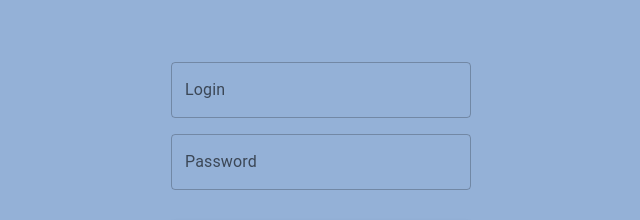
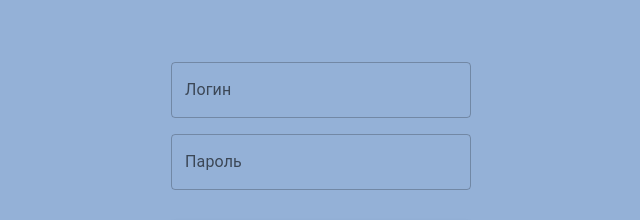
Before and after one commit to Darya-Dubovik/Carts-App, a React app: page / in a window 1280 px wide. Shown: the part 248-468 px from the top of the page, without its empty margins (319-959 px from the left). Built offline with nearby package versions, Linux system fonts and the light colour scheme.

Commit message:
chore(cleanup): remove comments and unused code

```diff
--- a/src/pages/Login.jsx
+++ b/src/pages/Login.jsx
@@ -1,23 +1,16 @@
 import React, { useEffect, useState } from "react";
-import { useDispatch, useSelector } from "react-redux";
-import { login } from "../features/authSlice.js";
-import { Navigate, useNavigate } from "react-router-dom";
+import { useNavigate } from "react-router-dom";
 import { Alert, Box, Button, TextField } from "@mui/material";
 import { validateLoginForm } from "../utils/validateLoginForm.js";
 import { useLoginMutation } from "../services/auth.js";
 
 export function Login() {
-  //const user = useSelector((state) => state.auth.user);
-  //const isAuth = useSelector((state) => state.auth.isAuthenticated);
   const [login, { isLoading, error }] = useLoginMutation();
 
-  const dispatch = useDispatch();
   const navigate = useNavigate();
 
   const [userLogin, setUserLogin] = useState("");
   const [userPassword, setUserPassword] = useState("");
-  //const [infoMessage, setInfoMessage] = useState("");
-  //const [warningMessage, setWarningMessage] = useState("");
   const [loginError, setLoginError] = useState("");
   const [passwordError, setPasswordError] = useState("");
 
@@ -29,29 +22,9 @@ export function Login() {
     }
   }, []);
 
-  // useEffect(() => {
-  //   if (!infoMessage && !warningMessage) return;
-
-  //   const timer = setTimeout(() => {
-  //     setInfoMessage("");
-  //     setWarningMessage("");
-  //   }, 5000);
-
-  //   return () => clearTimeout(timer);
-  // }, [infoMessage, warningMessage]);
-
   const handleLogin = async (event) => {
     event.preventDefault();
 
-    // if (!userLogin || !userPassword) {
-    //   setInfoMessage("Введите данные пользователя");
-    //   setLoginError("");
-    //   setPasswordError("");
-    //   return;
-    // }
-
-    // console.log(userLogin);
-    // console.log(userPassword);
     const isValid = validateLoginForm({
       login: userLogin,
       password: userPassword,
@@ -59,17 +32,6 @@ export function Login() {
       setPasswordError,
     });
 
-    // console.log(isValid);
-
-    // if (!isValid) {
-    //   setInfoMessage("Пожалуйста, исправьте ошибки в форме");
-    //   return;
-    // }
-
-    // console.log(user.login);
-    // console.log(user.password);
-
-    //if (userLogin === user.login && userPassword === user.password) {
     if (isValid) {
       try {
         const result = await login({
@@ -77,7 +39,6 @@ export function Login() {
           password: userPassword,
         }).unwrap();
         console.log(result);
-        //dispatch(login());
         navigate("/main", { replace: true });
       } catch (err) {
         console.error("Ошибка входа:", err);
@@ -96,7 +57,6 @@ export function Login() {
         height: "100vh",
       }}
     >
-      {/* {infoMessage ? <Alert severity="info">{infoMessage}</Alert> : null} */}
       {error ? <Alert severity="warning">Пользователь не найден</Alert> : null}
       <form onSubmit={handleLogin}>
         <Box
@@ -106,7 +66,7 @@ export function Login() {
             disabled={isLoading}
             onChange={(event) => setUserLogin(event.target.value)}
             value={userLogin}
-            label="Login"
+            label="Логин"
             variant="outlined"
             id="login"
             fullWidth
@@ -119,7 +79,7 @@ export function Login() {
             disabled={isLoading}
             onChange={(event) => setUserPassword(event.target.value)}
             value={userPassword}
-            label="Password"
+            label="Пароль"
             type="password"
             variant="outlined"
             id="password"
--- a/src/pages/Product.jsx
+++ b/src/pages/Product.jsx
@@ -1,6 +1,5 @@
-import React, { useEffect } from "react";
-import { Link, Navigate, useNavigate, useParams } from "react-router-dom";
-import { useSelector } from "react-redux";
+import React from "react";
+import { Link, Navigate, useParams } from "react-router-dom";
 import {
   Alert,
   Box,
@@ -14,7 +13,6 @@ import { LogoutButton } from "../components/LogoutButton";
 import { useGetProductByIdQuery } from "../services/products";
 
 function Product() {
-  const navigate = useNavigate();
   const { id } = useParams();
   const productId = Number(id);
   const isNaNProduct = isNaN(productId);
@@ -37,27 +35,6 @@ function Product() {
   if (error) {
     return <Alert severity="error">Ошибка: {error}</Alert>;
   }
-
-  //console.log(product);
-
-  // useEffect(() => {
-  //   const token = localStorage.getItem("accessToken");
-
-  //   if (!token) {
-  //     console.log("Нет токена, редирект на /");
-  //     navigate("/", { replace: true });
-  //     return;
-  //   }
-
-  //   if (error && error.status === 401) {
-  //     console.log("Токен недействителен, редирект на /");
-  //     localStorage.removeItem("accessToken");
-  //     navigate("/", { replace: true });
-  //   }
-  // }, [error, navigate]);
-  // const product = useSelector((state) =>
-  //   state.products.list.find((p) => p.id === productId)
-  // ); //взять id и отправлять запрос на id с конкретным продуктом
 
   if (!product) {
     return (
--- a/src/utils/validateLoginForm.js
+++ b/src/utils/validateLoginForm.js
@@ -7,20 +7,20 @@ export function validateLoginForm({
   let isValid = true;
 
   if (!login.trim()) {
-    setLoginError("Login cannot be empty");
+    setLoginError("Логин не должен быть пустым");
     isValid = false;
   } else if (login.length < 5) {
-    setLoginError("Login must be at least 5 characters long");
+    setLoginError("Логин должен содержать не менее 5 символов");
     isValid = false;
   } else {
     setLoginError("");
   }
 
   if (!password.trim()) {
-    setPasswordError("Password cannot be empty");
+    setPasswordError("Пароль не должен быть пустым");
     isValid = false;
   } else if (password.length < 4) {
-    setPasswordError("Password must be at least 5 characters long");
+    setPasswordError("Пароль должен содержать не менее 4 символов");
     isValid = false;
   } else {
     setPasswordError("");
```
Also changed, not shown: src/features/authSlice.js (+0 -26 lines), src/pages/Main.jsx (+1 -51 lines), src/routes/ProtectedRoute.jsx (+3 -7 lines), src/services/api.js (deleted, +0 -20 lines), src/services/auth.js (+0 -32 lines), src/services/products.js (+0 -8 lines), src/utils/fetchProducts.js (deleted, +0 -24 lines).
